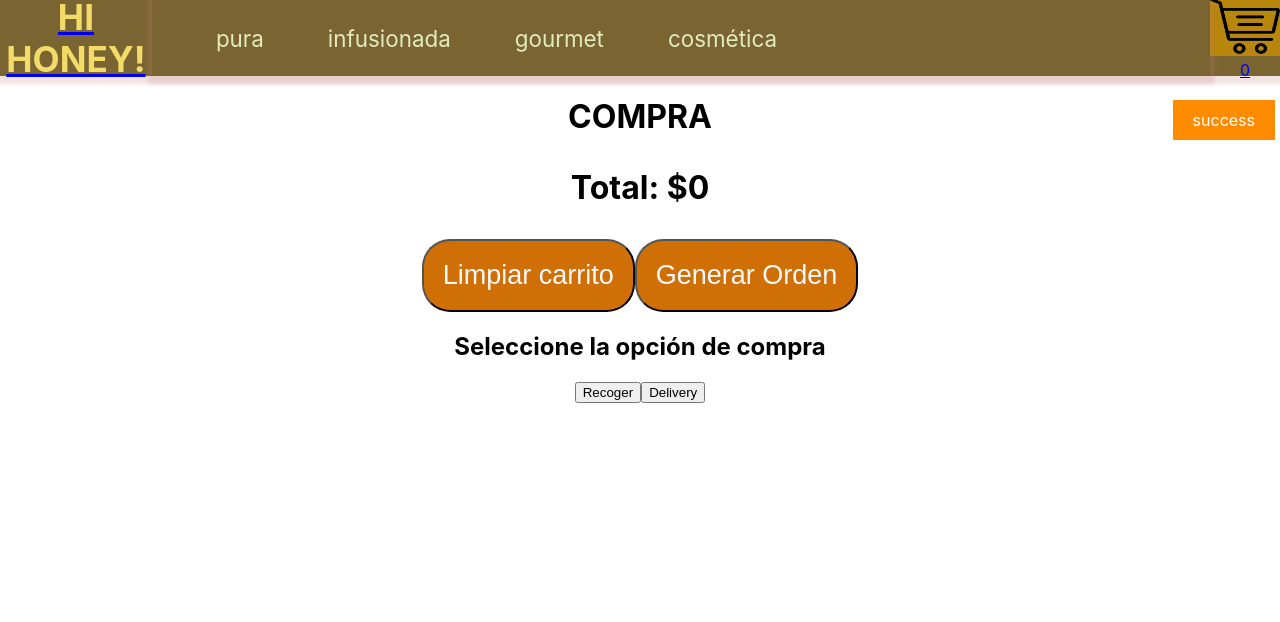
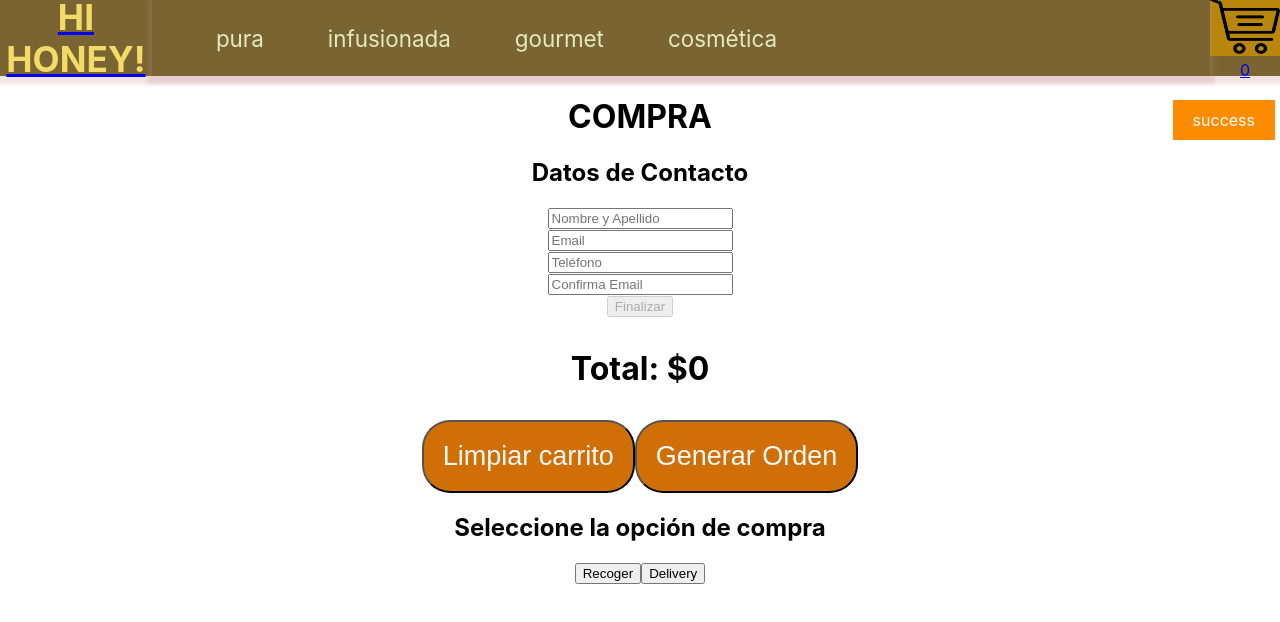
Before and after one commit to dbandhy/tienda, a React (Create React App) app: page /cart in a window 1280 px wide. Shown: the top 622 px of the page. Built offline with nearby package versions, Linux system fonts and the light colour scheme.

Commit message:
falta conectar formulario a firebase

```diff
--- /dev/null
+++ b/src/components/Checkout/Checkout.js
@@ -0,0 +1,59 @@
+import React, { useState} from 'react'
+
+const Formulario = ({ createOrder }) => {
+
+    const [form, setForm] = useState({
+        name: '',
+        email: '',
+        phone: '',
+        emailConfirmation: ''
+    })
+
+    const getContactData = (e) => {
+        const { name, value } = e.target
+        setForm((state) => {
+            return { ...state, [name]: value }
+        })
+        console.log(form)
+    }
+
+    const finalizePurchase = () => {
+        const { name, email, phone } = form
+        createOrder({ name, email, phone })
+    }
+    const disabled = !(
+        form.email.length &&
+        form.name.length &&
+        form.emailConfirmation.length &&
+        form.phone.length > 0 &&
+        form.email === form.emailConfirmation
+    )
+
+
+    return (
+        <div>
+            <h2>Datos de Contacto</h2>
+            <form >
+                <div>
+                    <label></label>
+                    <input placeholder="Nombre y Apellido" name="name" value={form.name} onChange={getContactData} type="text"/>
+                </div>
+                <div>
+                    <label></label>
+                    <input placeholder="Email" name="email" value={form.email} onChange={getContactData} type="email"/>
+                </div>
+                <div>
+                    <label></label>
+                    <input placeholder="Teléfono" name="phone" value={form.phone} onChange={getContactData} type="text"/>
+                </div>
+                <div>
+                    <label></label>
+                    <input placeholder="Confirma Email" name="emailConfirmation" value={form.emailConfirmation} onChange={getContactData} type="email"/>
+                </div>
+            </form>
+            <button type="submit"   disabled={disabled} onClick={finalizePurchase}>Finalizar</button>
+
+        </div>
+    )
+}
+export default Formulario
--- a/src/components/Compra/Compra.js
+++ b/src/components/Compra/Compra.js
@@ -4,7 +4,7 @@ import CartContexto from  "../../context/CartContext"
 import Seleccionar from "../Seleccionar/Seleccionar"
 import ItemCart from "../ItemCart/ItemCart"
 import {addDoc , collection, writeBatch, getDocs , documentId  , query, where } from "firebase/firestore"
-
+import Formulario from "../Checkout/Checkout"
 import { useNotificacion } from "../../Notification/Notification"
 
 import { db } from "../../services/firebase/index"
@@ -99,7 +99,7 @@ const Compra = () => {
         <>
 
             <h1>    COMPRA </h1>
-
+            < Formulario/>
                 <main>
                     {cart.map(prod => <ItemCart key={prod.id} {...prod} />)}
                     <h3 className="total"> Total: ${total} </h3>
@@ -110,6 +110,8 @@ const Compra = () => {
                 </main>
                                 <h2> Seleccione la opción de compra </h2>
                                         <Seleccionar/>
+
+
         </>
     )
 
```
